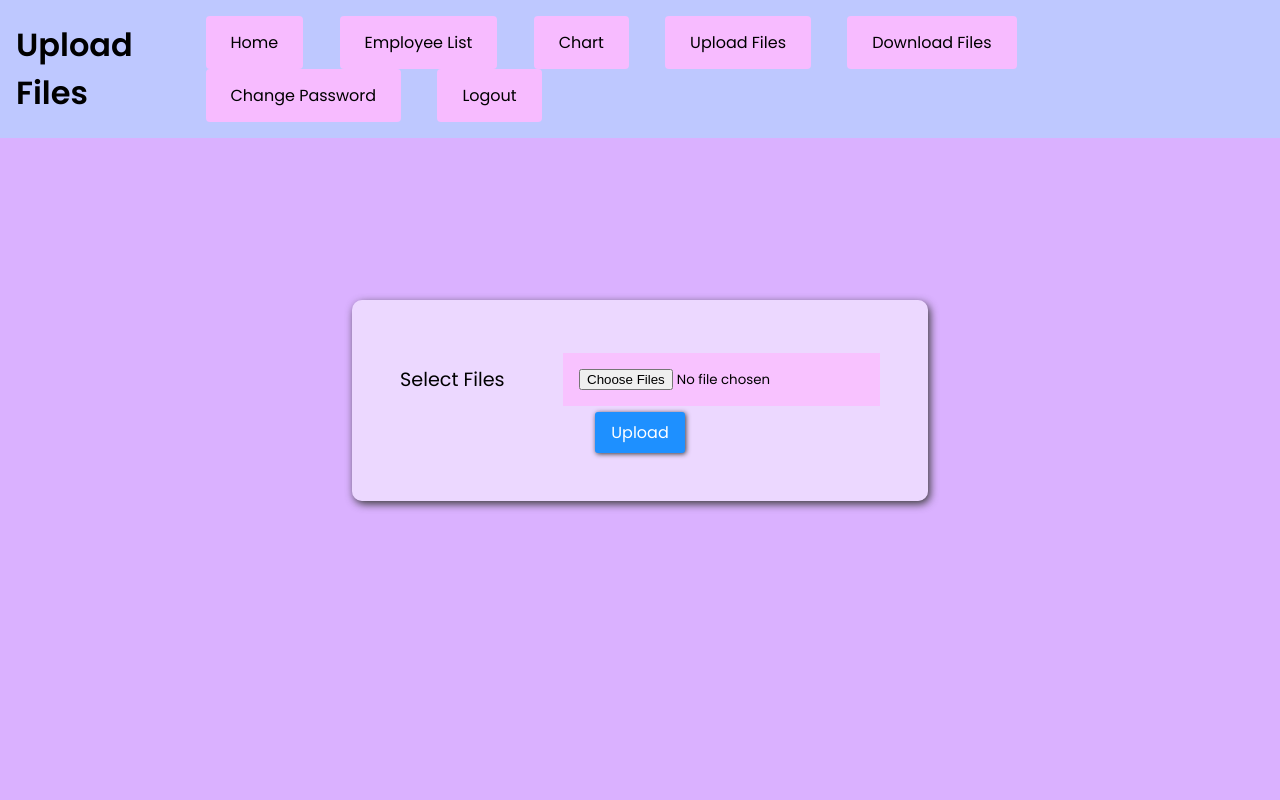
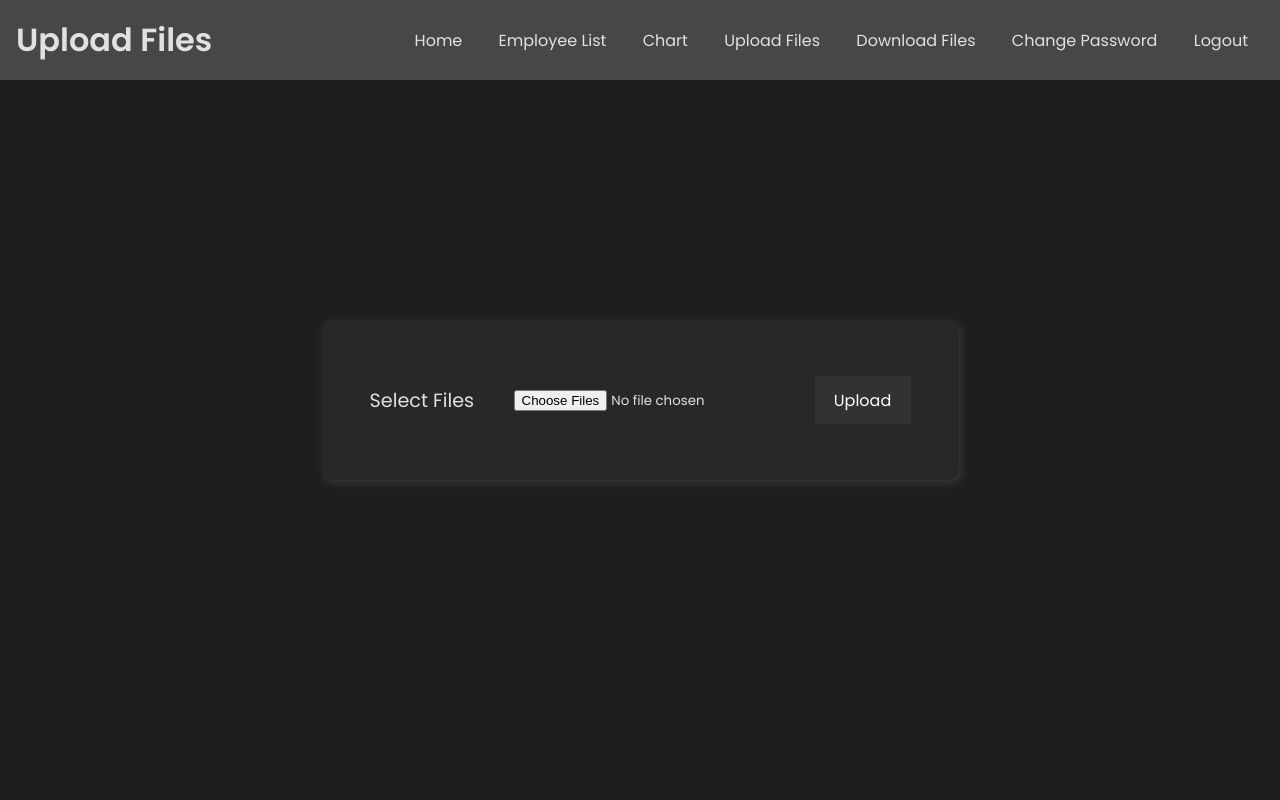
Before and after one commit to prajjwalpathak/Registration-Form, a Node server app: page /uploads in a window 1280 px wide. Run offline with Node 20, Linux system fonts and the light colour scheme.

Commit message:
Edit Mixed Chart

```diff
--- a/public/css/styles.css
+++ b/public/css/styles.css
@@ -6,6 +6,7 @@
 	box-sizing: border-box;
 	font-family: "Poppins", sans-serif;
 	list-style: none;
+	color: rgb(225, 225, 225);
 }
 
 :root {
@@ -13,7 +14,7 @@
 }
 
 body {
-	background-color: rgb(218, 177, 255);
+	background-color: rgb(30, 30, 30);
 	width: 100vw;
 	height: 100vh;
 	display: flex;
@@ -27,8 +28,9 @@ body {
 	justify-content: center;
 	padding: 3rem 3rem 1rem 3rem;
 	border-radius: 10px;
-	background-color: rgba(255, 255, 255, 0.5);
+	background-color: rgb(40, 40, 40);
 	box-shadow: 2px 3px 8px rgb(59, 59, 59);
+	margin-top: 5rem;
 }
 
 .form-class {
@@ -37,6 +39,12 @@ body {
 	align-items: stretch;
 	justify-content: center;
 	width: 30rem;
+}
+
+.row-form-class {
+	display: flex;
+	align-items: center;
+	justify-content: center;
 }
 
 .form-control {
@@ -115,33 +125,14 @@ label {
 	font-size: 1rem;
 }
 
-.btn-sub {
-	margin: 0 2rem 2rem;
-	padding: 0.5rem 1rem;
-	font-size: 1rem;
-	background-color: rgb(30, 144, 255);
-	color: white;
-	border-radius: 3px;
-	border: none;
-	box-shadow: 1px 1px 5px rgb(59, 59, 59);
-}
-
 .btn-sub-div {
 	display: flex;
 	align-items: center;
 	justify-content: center;
 }
 
-.btn-sub:hover {
-	background-color: rgb(112, 184, 255);
-}
-
-.btn-sub:active {
-	background-color: rgb(0, 128, 255);
-}
-
 .nav-bar {
-	background-color: #bec8ff;
+	background-color: #474747;
 	position: absolute;
 	top: 0;
 	padding: 1rem;
@@ -151,21 +142,41 @@ label {
 	width: 100vw;
 }
 
+.downloads-div {
+	display: flex;
+	align-items: center;
+	justify-content: center;
+	padding: 3rem;
+	border-radius: 10px;
+	background-color: rgb(40, 40, 40);
+	box-shadow: 2px 3px 8px rgb(59, 59, 59);
+}
+
+.downloads-label {
+	width: 8rem;
+}
+
+.downloads-input {
+	outline: none;
+	font-size: 1rem;
+	width: var(--len);
+	height: 2.1rem;
+	padding-left: 0.6rem;
+	background-color: rgb(60, 60, 60);
+	border-radius: 4px;
+	margin-right: 1rem;
+}
+
 a:link,
 a:visited {
 	margin: 0 1rem;
-	background-color: #f7bbff;
-	color: rgb(0, 0, 0);
-	padding: 14px 25px;
-	text-align: center;
 	text-decoration: none;
 	display: inline-block;
-	border-radius: 4px;
 }
 
 a:hover,
 a:active {
-	background-color: #f49eff;
+	color: rgb(0, 238, 255);
 }
 
 .nav-bar-ul {
@@ -213,7 +224,17 @@ option {
 .all-employee-btn {
 	width: 10rem;
 	height: 3rem;
-	background-color: rgb(160, 59, 255);
+	background-color: rgb(50, 50, 50);
+	color: white;
+	font-size: 1rem;
+	border: none;
+	border-radius: 3px;
+}
+
+.btn-sub {
+	width: 6rem;
+	height: 3rem;
+	background-color: rgb(50, 50, 50);
 	color: white;
 	font-size: 1rem;
 	border: none;
@@ -306,18 +328,18 @@ tbody {
 }
 
 .files-input {
-	background-color: #f8c2ff;
 	padding: 1rem;
 }
 
 #Canvas {
-	background-color: white;
+	background-color: rgb(220, 220, 220);
 }
 
 .user-details-div {
+	background-color: rgb(40, 40, 40);
+	box-shadow: 2px 2px 5px rgb(60, 60, 60);
 	padding: 1rem;
 	border-radius: 5px;
-	background-color: #f8d6fd;
 	height: 20rem;
 	display: flex;
 	flex-direction: column;
--- a/views/change-password.ejs
+++ b/views/change-password.ejs
@@ -53,7 +53,7 @@
                 </div>
             </div>
             <div class="btn-sub-div">
-                <input class="btn-sub" type="submit" value="Change">
+                <input class="btn-sub btn" type="submit" value="Change">
             </div>
         </form>
     </div>
--- a/views/uploads.ejs
+++ b/views/uploads.ejs
@@ -23,16 +23,16 @@
             <a href="/signout">Logout</a>
         </div>
     </div>
-    <div class="form-div">
-        <form action="/uploads" enctype="multipart/form-data" method="post" class="form-class" id="form">
+    <div class="downloads-div">
+        <form action="/uploads" enctype="multipart/form-data" method="post" class="row-form-class" id="form">
             <div class="form-control">
                 <div class="label-input-class">
-                    <label>Select Files</label>
+                    <label class="downloads-label">Select Files</label>
                     <input class="files-input" type="file" id="files" name="files" multiple="multiple">
                 </div>
             </div>
             <div class="btn-sub-div">
-                <button class="btn-sub" type="submit">Upload</button>
+                <button class="btn-sub btn" type="submit">Upload</button>
             </div>
         </form>
     </div>
```
Also changed, not shown: other parts of public/css/styles.css (+14 -11 lines), views/downloads.ejs (+5 -4 lines), views/index.ejs (+5 -5 lines), views/signin.ejs (+8 -1 lines), views/signup.ejs (+8 -1 lines), 2 other files.
